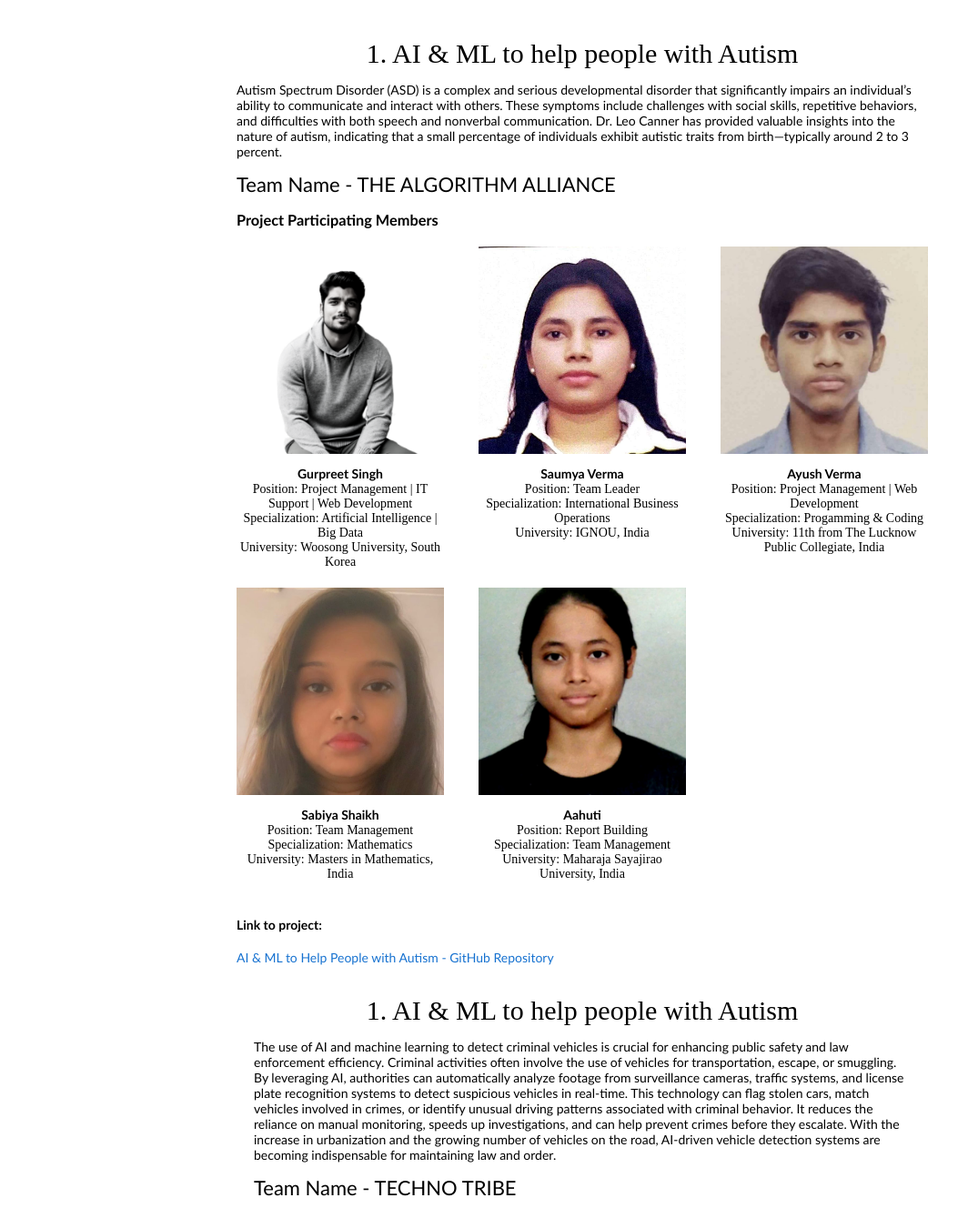
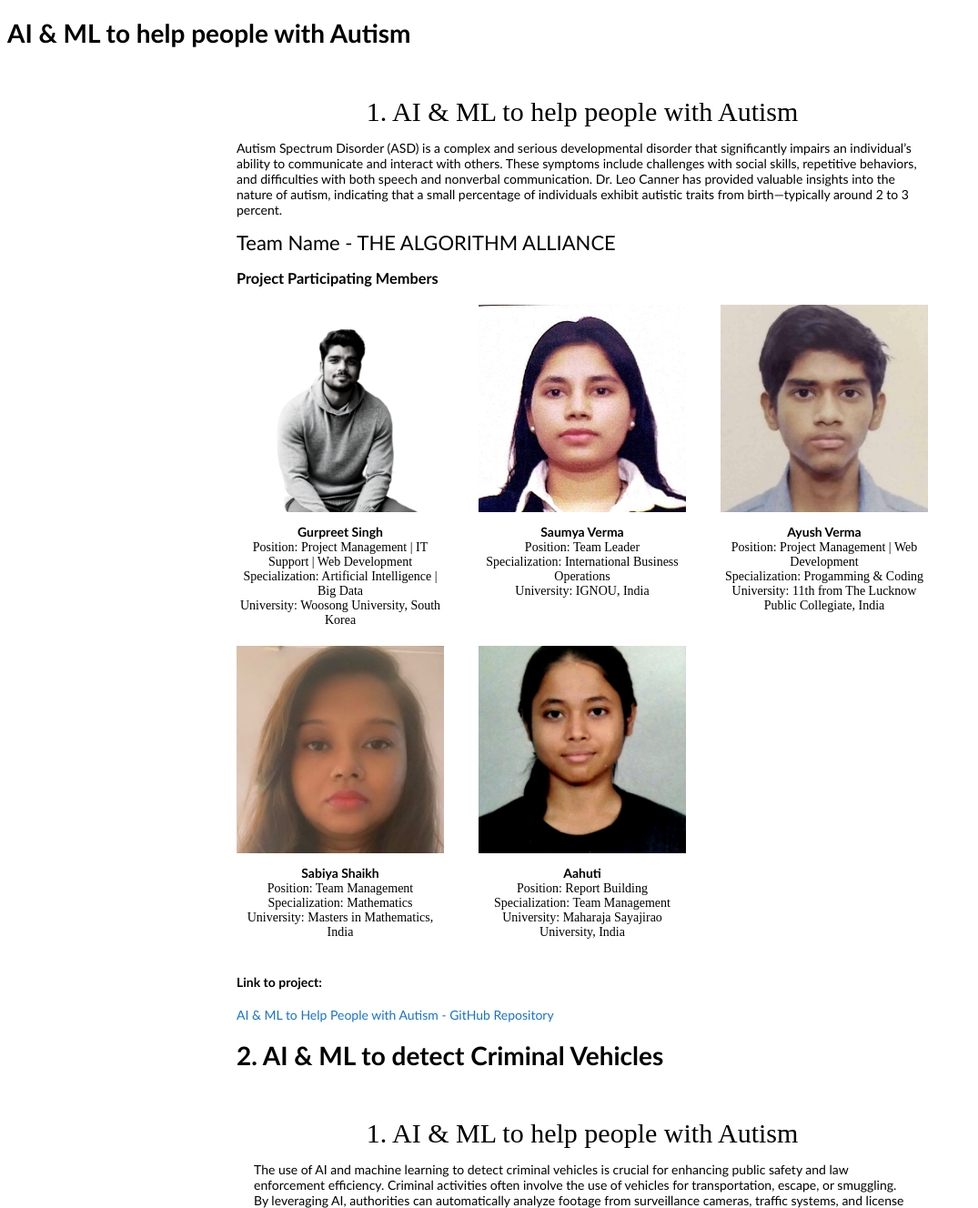
Before and after one commit to gurpreetsinghwsu/cv, a plain HTML site: page projects.html in a window 1280 px wide. Shown: the top 1328 px of the page at 91% size, without its empty margins (0-1075 px from the left). Drawn offline with Linux system fonts and the light colour scheme.

Commit message:
Update projects.html

```diff
--- a/projects.html
+++ b/projects.html
@@ -3,7 +3,7 @@
 <head>
     <meta http-equiv="Content-Type" content="text/html; charset=UTF-8">
     <div class="project">
-    <title>AI & ML to help people with Autism</title>
+    <h1>AI & ML to help people with Autism</h1>
 
     <meta name="author" content="AI & ML to help people with Autism">
     <meta name="viewport" content="width=device-width, initial-scale=1">
@@ -135,7 +135,7 @@
         </div>
 
 <div class="project">
-<title>2. AI & ML to detect Criminal Vehicles</title>
+<h1>2. AI & ML to detect Criminal Vehicles</h1>
 
     <meta name="author" content="AI & ML to help people with Autism">
     <meta name="viewport" content="width=device-width, initial-scale=1">
```
